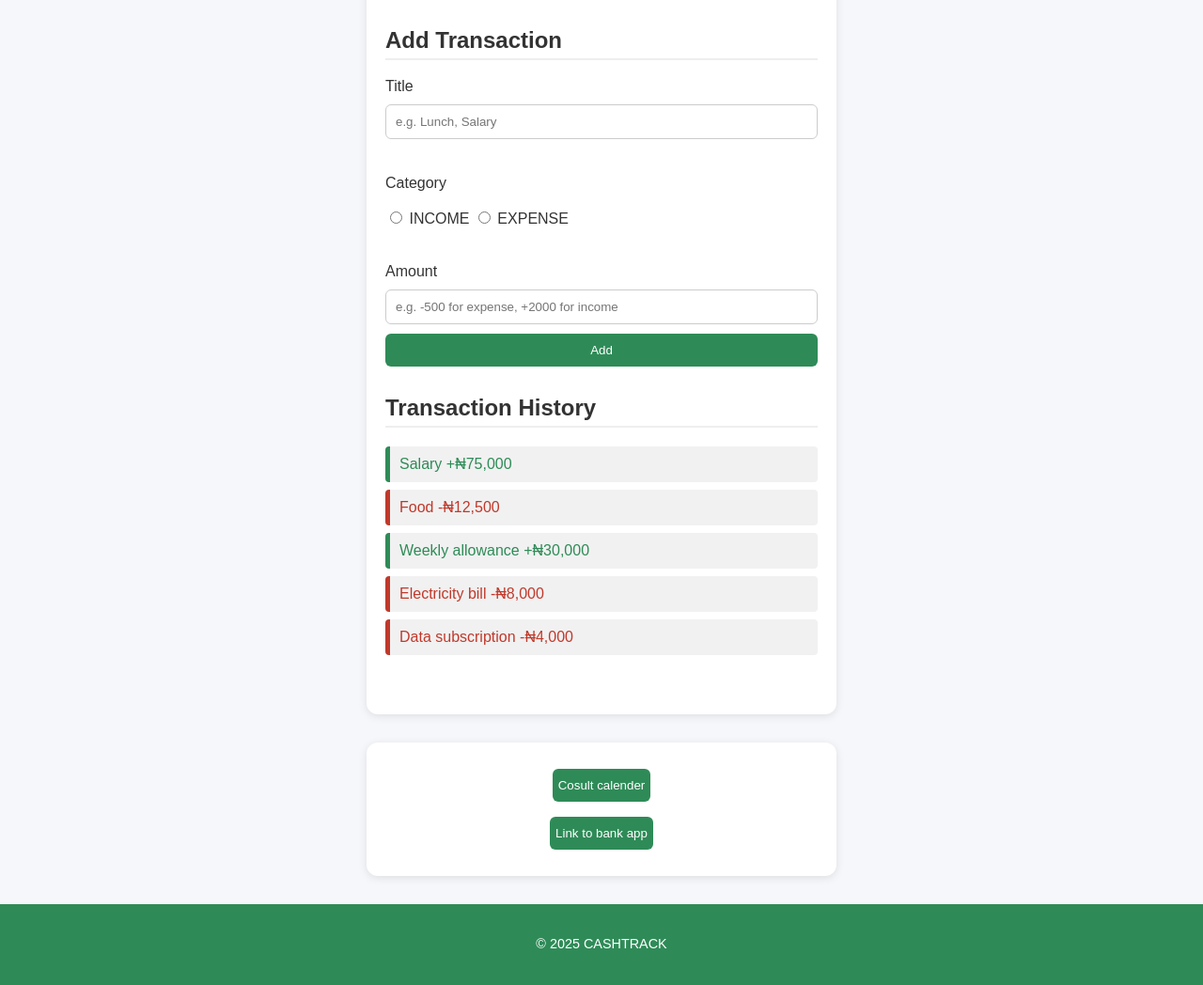
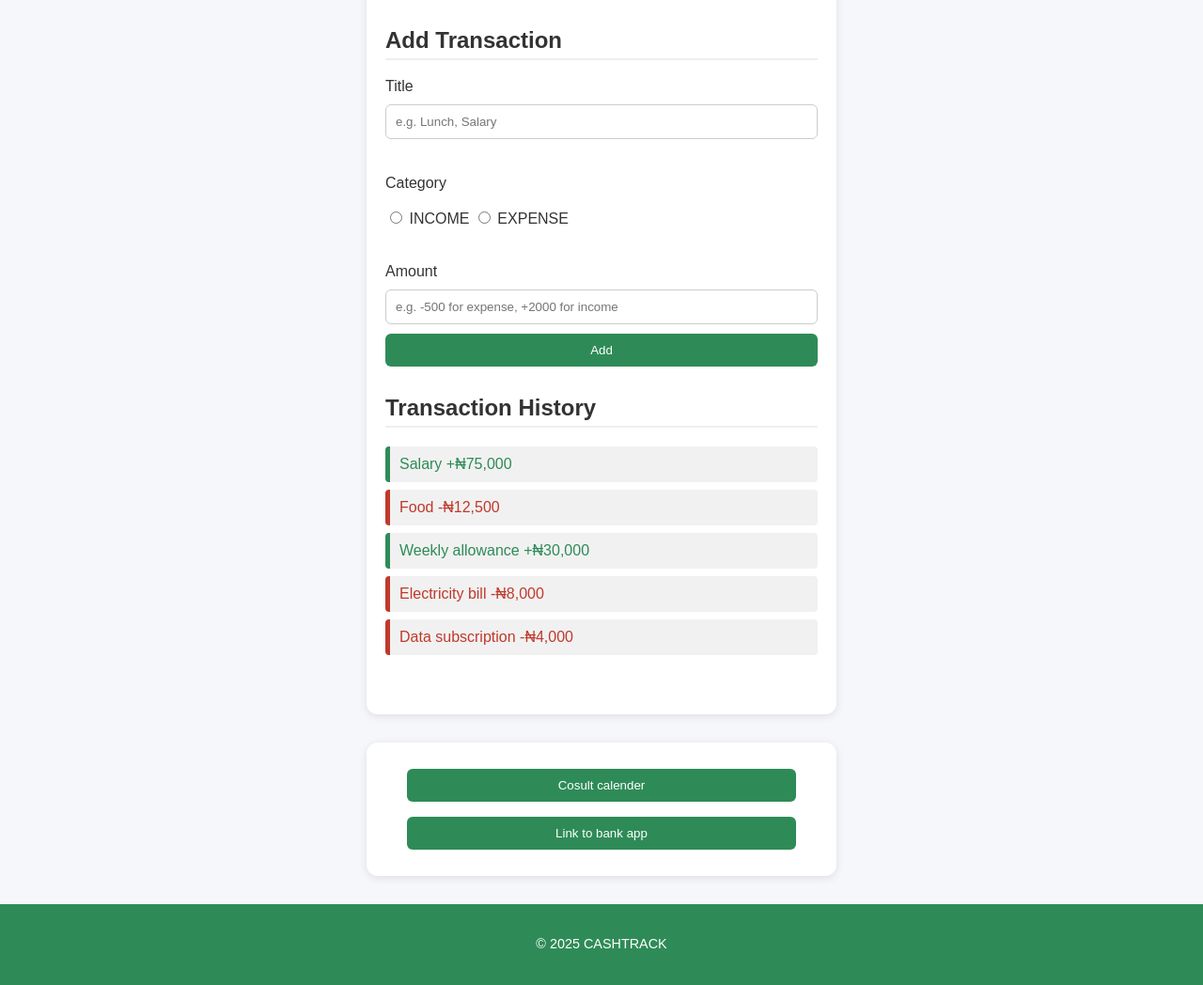
Before and after one commit to Jimykiz-codes/Cashtrack, a plain HTML site: page index.html in a window 1280 px wide. Shown: the part 528-1576 px from the top of the page at 94% size. Drawn offline with Linux system fonts and the light colour scheme.

Commit message:
Update cashtrack.css

```diff
--- a/cashtrack.css
+++ b/cashtrack.css
@@ -141,7 +141,7 @@
     padding-top: 10px;
     padding-bottom: 10px;
     border: none;
-    width: auto;
+    width: 90%;
     border-radius: 6px;
     cursor: pointer;
     transition: background 0.3s ease;
@@ -158,7 +158,7 @@
     padding-top: 10px;
     padding-bottom: 10px;
     border: none;
-    width: auto;
+    width: 90%;
     border-radius: 6px;
     cursor: pointer;
     transition: background 0.3s ease;
```
